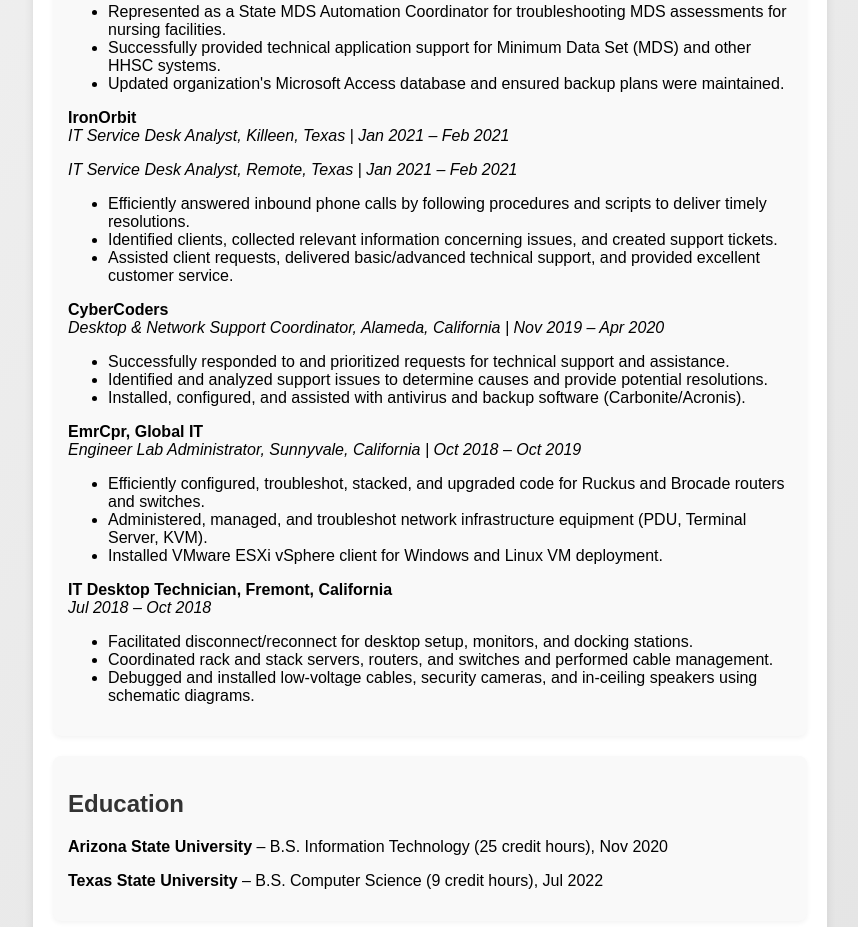
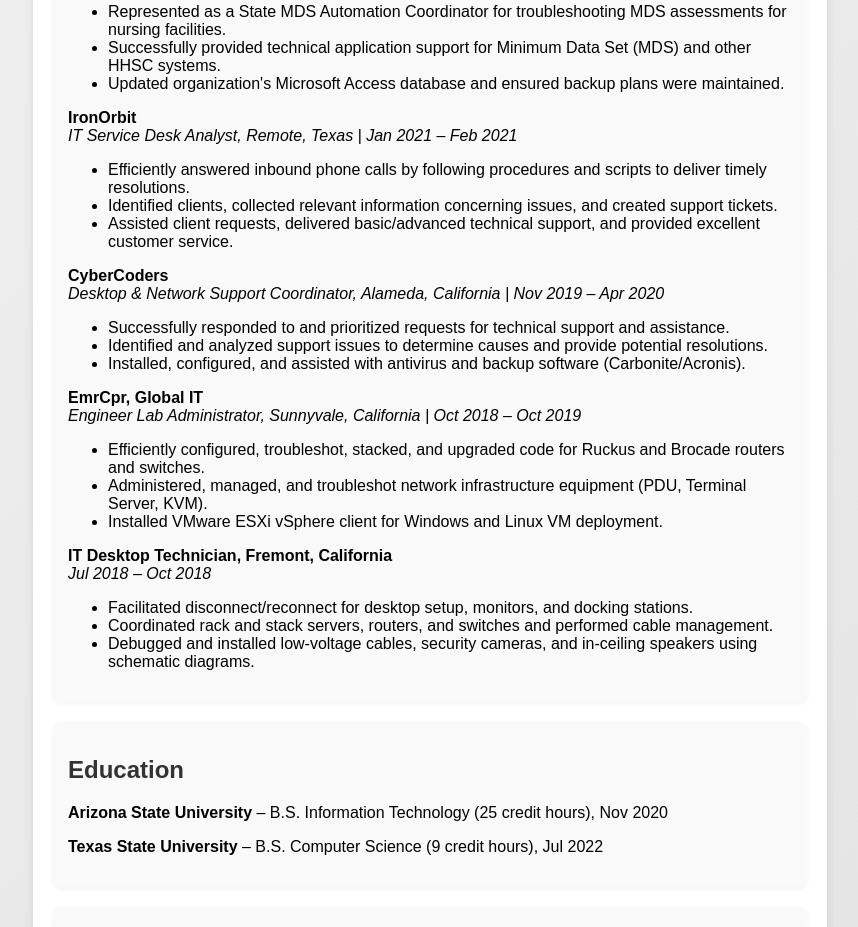
Before and after one commit to sgill3077/resume-website, a plain HTML site: page index.html in a window 1280 px wide. Shown: the part 939-1866 px from the top of the page, without its empty margins (210-1068 px from the left). Drawn offline with Linux system fonts and the light colour scheme.

Commit message:
Track changes

```diff
--- a/index.html
+++ b/index.html
@@ -248,7 +248,6 @@
       </ul>
 
       <p><strong>IronOrbit</strong><br>
-      <em>IT Service Desk Analyst, Killeen, Texas | Jan 2021 – Feb 2021</em></p>
       <em>IT Service Desk Analyst, Remote, Texas | Jan 2021 – Feb 2021</em></p>
       <ul>
         <li>Efficiently answered inbound phone calls by following procedures and scripts to deliver timely resolutions.</li>
```
